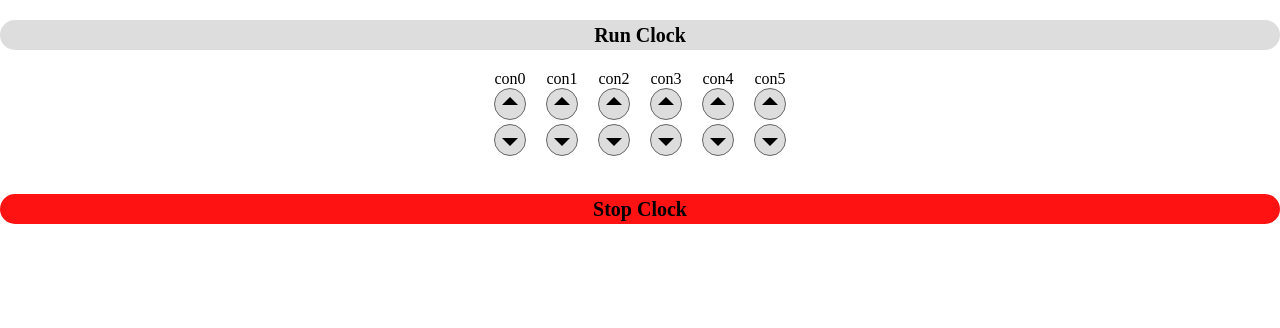
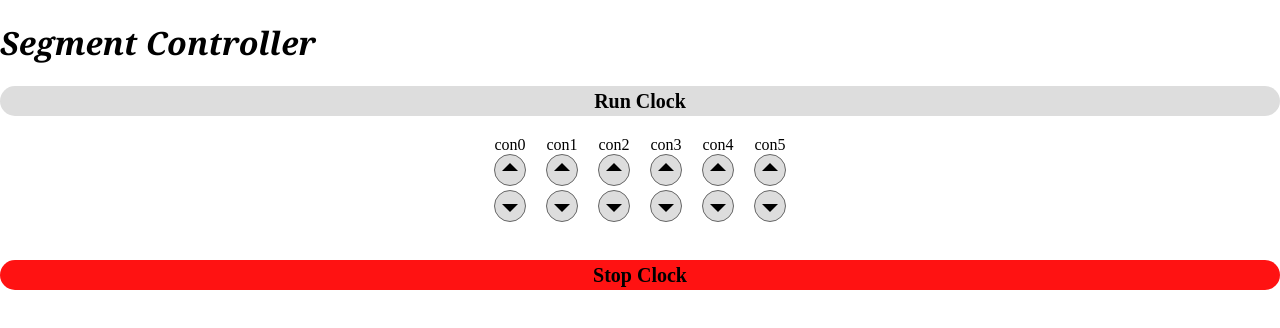
Before and after one commit to gmanio/segment, a website: page src/controller.html in a window 1280 px wide. Drawn offline with nearby package versions, Linux system fonts and the light colour scheme; no server answers.

Commit message:
third commit

```diff
--- a/src/controller.html
+++ b/src/controller.html
@@ -5,6 +5,7 @@
 	<title>controller</title>
 	<style>
 		body{margin:0}
+		h1{width:400px;font-family:Georgia;font-style:italic}
 		.controller{overflow:hidden;display:inline-block;margin:0 4px;width:40px;height:100px;text-align:center}
 		.controlWrapper{margin:0 auto;text-align:center}
 		[class*=btn]{position:relative;display:inline-block;width:30px;height:30px;border:1px solid #666;border-radius:30px;background-color:#ddd}
@@ -19,6 +20,7 @@
 </head>
 <body>
 <div id="wrap">
+	<h1>Segment Controller</h1>
 	<div id="startClock" class="btn_start_clock">
 		<span>Run Clock</span>
 	</div>
```
